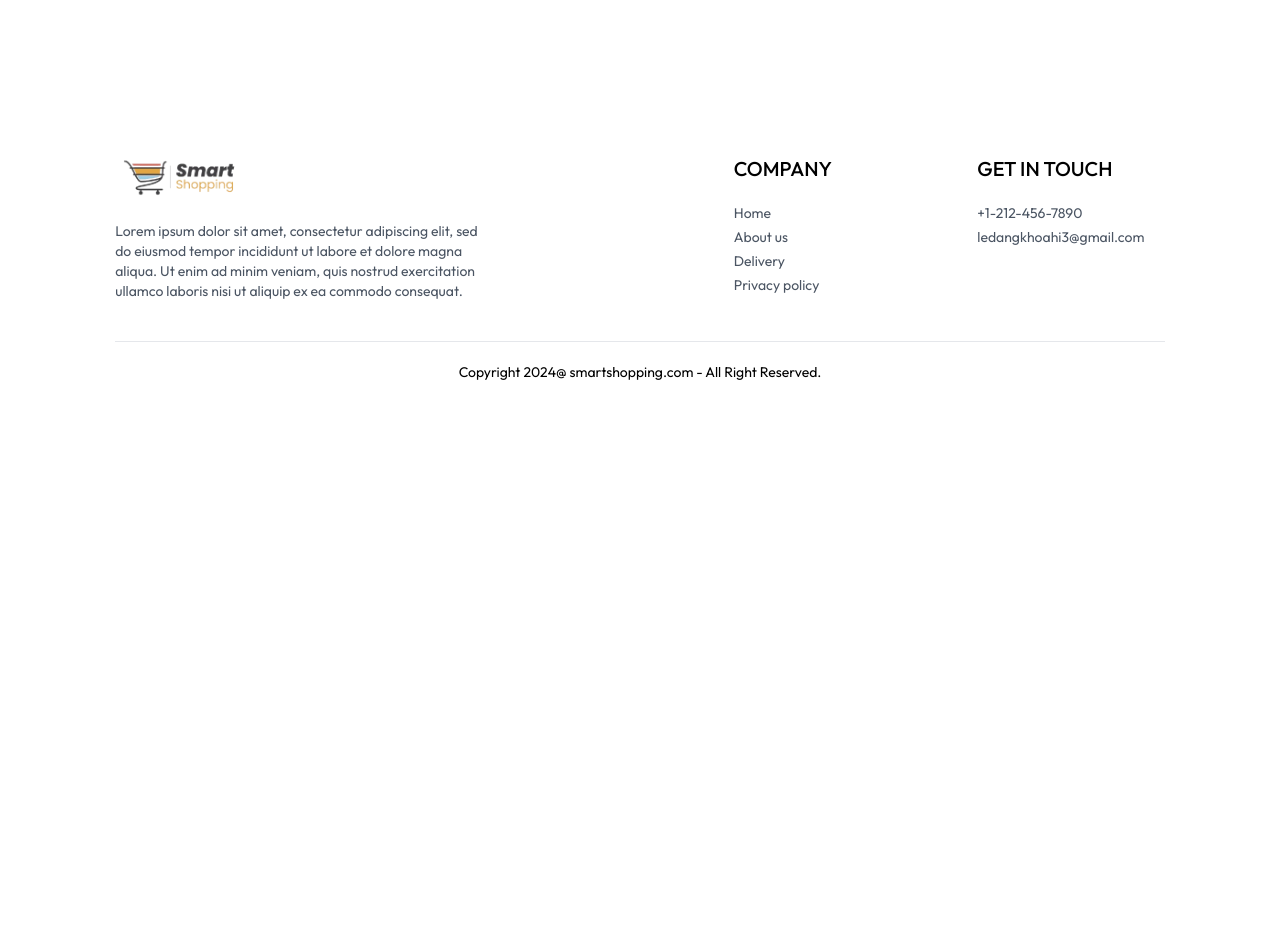
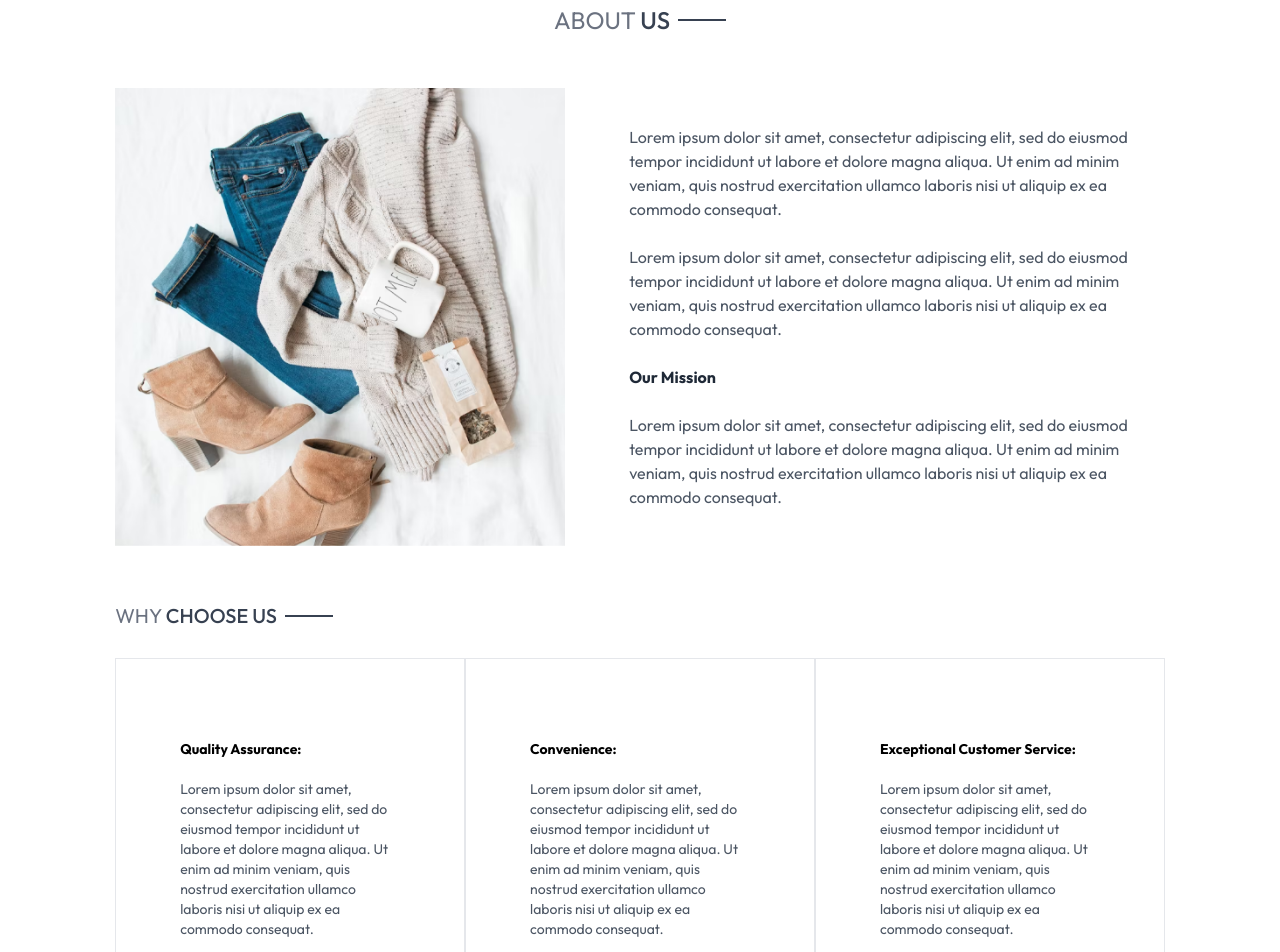
Before and after one commit to EpicVN/e-commerce-app-frontend, a React (Vite) app: page /about in a window 1280 px wide. Shown: the part 120-1072 px from the top of the page. Before the commit the page ends 800 px from the top, so only its background shows below. Built offline with nearby package versions, Linux system fonts and the light colour scheme.

Commit message:
Finish about page UI

```diff
--- a/src/pages/About.jsx
+++ b/src/pages/About.jsx
@@ -1,9 +1,85 @@
-import React from 'react'
+import React from "react";
+import Title from "../components/Title";
+import NewletterBox from '../components/NewletterBox'
+import { assets } from "../assets/assets";
 
 const About = () => {
   return (
-    <div>About</div>
-  )
-}
+    <div>
+      <div className="text-2xl text-center pt-8 border-t">
+        <Title text1={"ABOUT"} text2={"US"} />
+      </div>
 
-export default About
+      <div className="my-10 flex flex-col md:flex-row gap-16">
+        <img
+          className="w-full md:max-w-[450px]"
+          src={assets.about_img}
+          alt=""
+        />
+
+        <div className="flex flex-col justify-center gap-6 md:w-2/4 text-gray-600">
+          <p>
+            Lorem ipsum dolor sit amet, consectetur adipiscing elit, sed do
+            eiusmod tempor incididunt ut labore et dolore magna aliqua. Ut enim
+            ad minim veniam, quis nostrud exercitation ullamco laboris nisi ut
+            aliquip ex ea commodo consequat.
+          </p>
+          <p>
+            Lorem ipsum dolor sit amet, consectetur adipiscing elit, sed do
+            eiusmod tempor incididunt ut labore et dolore magna aliqua. Ut enim
+            ad minim veniam, quis nostrud exercitation ullamco laboris nisi ut
+            aliquip ex ea commodo consequat.
+          </p>
+
+          <b className="text-gray-800">Our Mission</b>
+          <p>
+            Lorem ipsum dolor sit amet, consectetur adipiscing elit, sed do
+            eiusmod tempor incididunt ut labore et dolore magna aliqua. Ut enim
+            ad minim veniam, quis nostrud exercitation ullamco laboris nisi ut
+            aliquip ex ea commodo consequat.
+          </p>
+        </div>
+      </div>
+
+      <div className="text-xl py-4 ">
+        <Title text1={"WHY"} text2={"CHOOSE US"} />
+      </div>
+
+      <div className="flex flex-col md:flex-row text-sm mb-20">
+        <div className="border px-10 md:px-16 py-8 sm:py-20 flex flex-col gap-5">
+          <b>Quality Assurance:</b>
+          <p className="text-gray-600">
+            Lorem ipsum dolor sit amet, consectetur adipiscing elit, sed do
+            eiusmod tempor incididunt ut labore et dolore magna aliqua. Ut enim
+            ad minim veniam, quis nostrud exercitation ullamco laboris nisi ut
+            aliquip ex ea commodo consequat.
+          </p>
+        </div>
+
+        <div className="border px-10 md:px-16 py-8 sm:py-20 flex flex-col gap-5">
+          <b>Convenience:</b>
+          <p className="text-gray-600">
+            Lorem ipsum dolor sit amet, consectetur adipiscing elit, sed do
+            eiusmod tempor incididunt ut labore et dolore magna aliqua. Ut enim
+            ad minim veniam, quis nostrud exercitation ullamco laboris nisi ut
+            aliquip ex ea commodo consequat.
+          </p>
+        </div>
+
+        <div className="border px-10 md:px-16 py-8 sm:py-20 flex flex-col gap-5">
+          <b>Exceptional Customer Service:</b>
+          <p className="text-gray-600">
+            Lorem ipsum dolor sit amet, consectetur adipiscing elit, sed do
+            eiusmod tempor incididunt ut labore et dolore magna aliqua. Ut enim
+            ad minim veniam, quis nostrud exercitation ullamco laboris nisi ut
+            aliquip ex ea commodo consequat.
+          </p>
+        </div>
+      </div>
+
+      <NewletterBox />
+    </div>
+  );
+};
+
+export default About;
```
